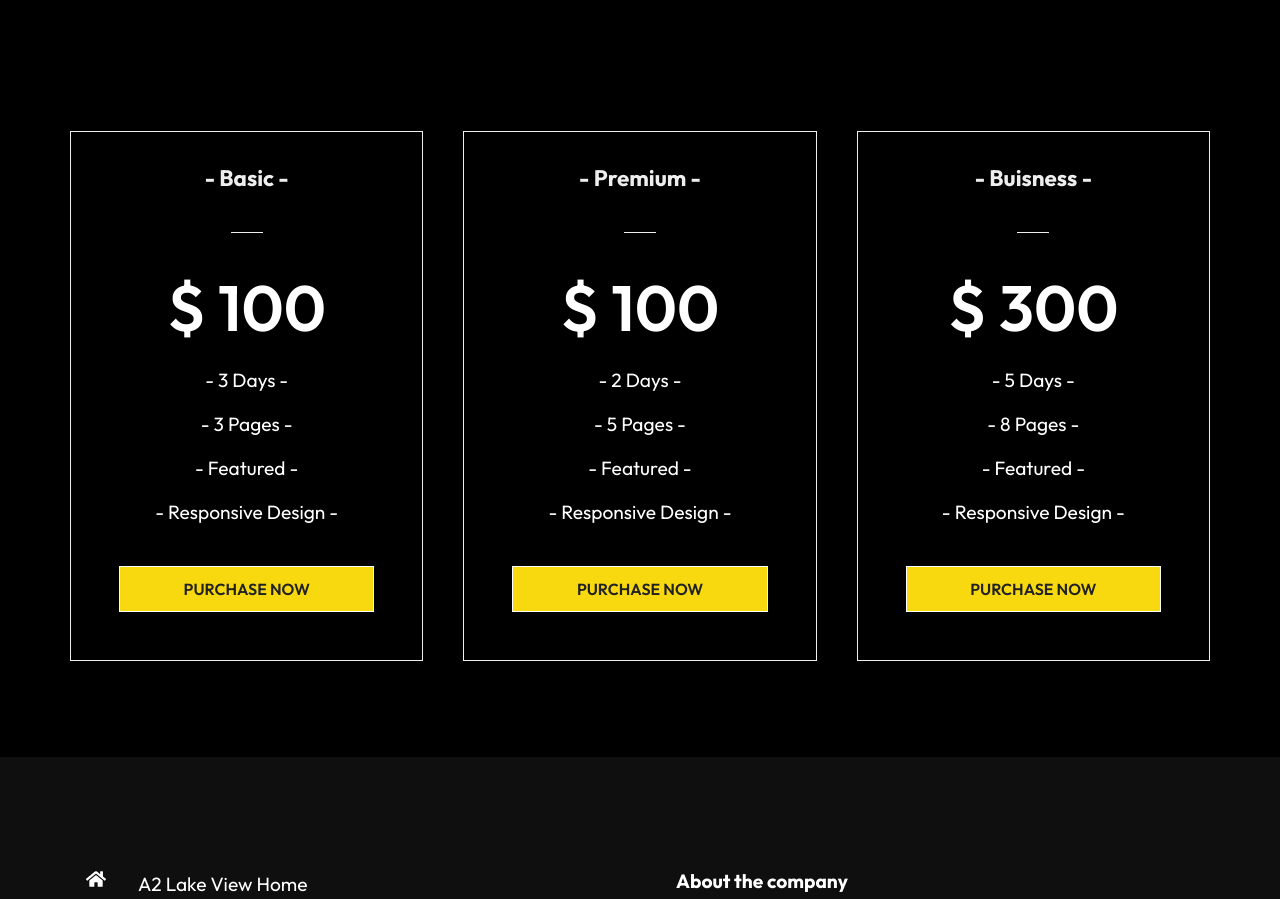
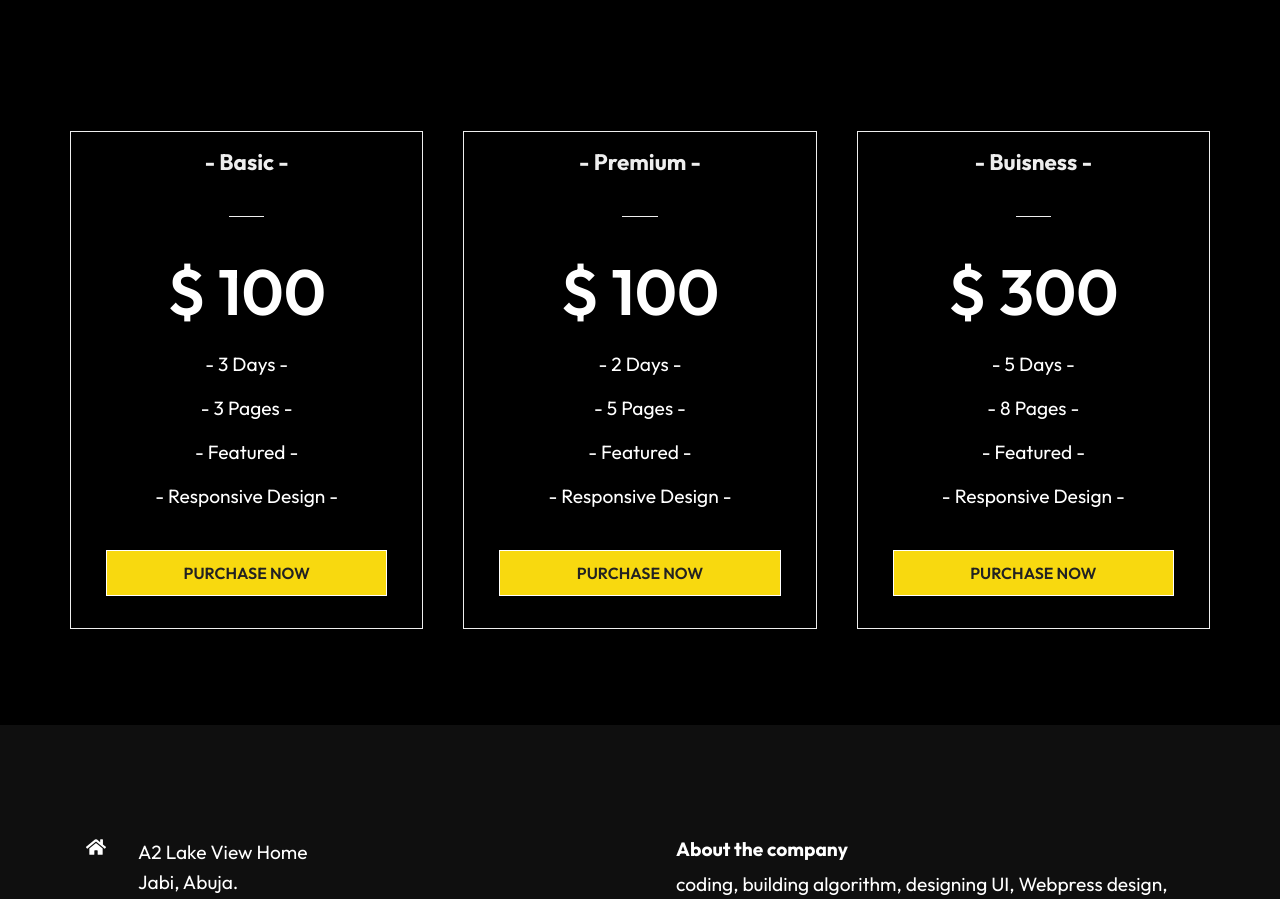
Before and after one commit to AkpokigheMarvellous/Webstack-Portfolio-Project, a React (Create React App) app in the folder marvend/: page /project in a window 1280 px wide. Shown: the part 1260-2159 px from the top of the page. Built offline with nearby package versions, Linux system fonts and the light colour scheme.

Commit message:
styling workcard and pricing  pages

```diff
--- a/marvend/src/components/PricingCardStyles.css
+++ b/marvend/src/components/PricingCardStyles.css
@@ -16,7 +16,7 @@
     border: 1px solid #eee;
     color: #eee;
     text-align: center;
-    padding: 1rem;
+    padding: 1r;
 }
 
 
```
